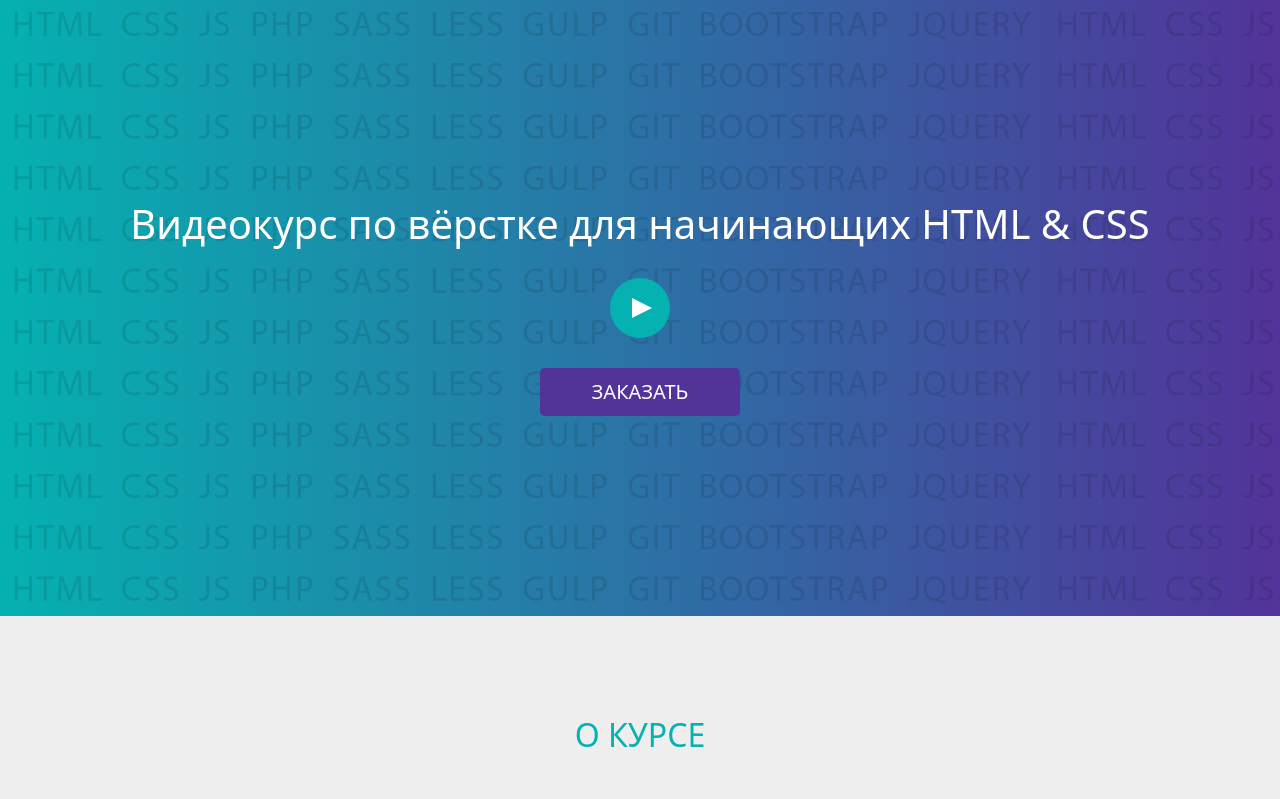
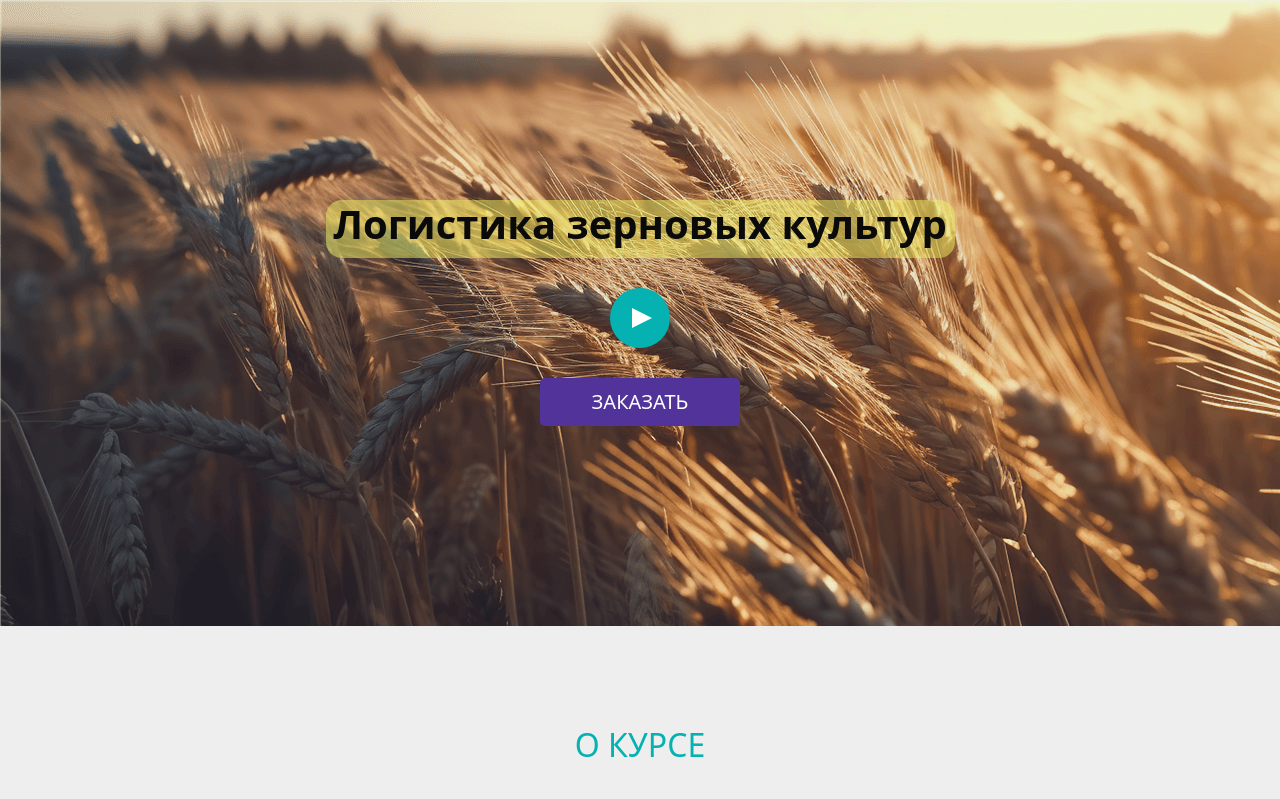
Before and after one commit to MrIxxx/bootstrapExample2, a plain HTML site: page index.html in a window 1280 px wide. Shown: the top 799 px of the page. Drawn offline with Linux system fonts and the light colour scheme.

Commit message:
change head

```diff
--- a/css/style.css
+++ b/css/style.css
@@ -11,14 +11,45 @@ header {
     padding: 200px 0;
 }
 
+/*header,
+footer {
+    background: url(../img/zerno4.png), var(--color1);
+    background: url(../img/zerno4.png), -moz-linear-gradient(left, var(--color1) 0%, var(--color2) 100%);
+    background: url(../img/zerno4.png), -webkit-linear-gradient(left, var(--color1) 0%, var(--color2) 100%);
+    background: url(../img/zerno4.png), linear-gradient(to right, var(--color1) 0%, var(--color2) 100%);
+    filter: url(../img/zerno4.png), progid:DXImageTransform.Microsoft.gradient(startColorstr=var(--color1), endColorstr=var(--color2), GradientType=1);
+    background-size: auto;
+}*/
+
 header,
 footer {
-    background: url(../img/pattern.png), var(--color1);
-    background: url(../img/pattern.png), -moz-linear-gradient(left, var(--color1) 0%, var(--color2) 100%);
-    background: url(../img/pattern.png), -webkit-linear-gradient(left, var(--color1) 0%, var(--color2) 100%);
-    background: url(../img/pattern.png), linear-gradient(to right, var(--color1) 0%, var(--color2) 100%);
-    filter: url(../img/pattern.png), progid:DXImageTransform.Microsoft.gradient(startColorstr=var(--color1), endColorstr=var(--color2), GradientType=1);
-    background-size: contain;
+    background: url(../img/zerno.png);
+    background: url(../img/zerno.png);
+    background: url(../img/zerno.png);
+    background: url(../img/zerno.png);
+    filter: url(../img/zerno.png);
+    background-size: auto;
+}
+header {
+    position: relative;
+    z-index: 0;
+}
+header::after {
+    content: "";
+    position: absolute;
+    inset: 0;
+    background-color: rgba(108, 159, 224, 0.1);
+    z-index: -1;
+}
+
+.zagolovok {
+    display: block;
+    max-width: 629px;
+    margin: 0 auto;
+    padding-bottom: 10px;
+    color: var(--bs-white);
+    background-color: rgba(237, 240, 98, 0.5);
+    border-radius: 1rem;
 }
 
 .itd_play {
--- a/index.html
+++ b/index.html
@@ -3,18 +3,25 @@
 <head>
     <meta charset="UTF-8">
     <meta name="viewport" content="width=device-width, initial-scale=1.0">
-    <link rel="shortcut icon" href="img/favicon.ico" type="image/x-icon">
+    <link rel="shortcut icon" href="img/ico/favicon.ico" type="image/x-icon">
+    <link rel="apple-touch-icon" sizes="180x180" href="img/ico/apple-touch-icon.png">
+    <link rel="icon" type="image/png" sizes="32x32" href="img/ico/favicon-32x32.png">
+    <link rel="icon" type="image/png" sizes="16x16" href="img/ico/favicon-16x16.png">
+    <link rel="icon" type="image/png" sizes="192x192" href="img/ico/android-chrome-192x192.png">
+    <link rel="icon" type="image/png" sizes="512x512" href="img/ico/android-chrome-512x512.png">
+    <link rel="manifest" href="img/ico/site.webmanifest">
+
     <link rel="stylesheet" href="css/bootstrap.min.css">
     <link rel="stylesheet" href="css/fontello.css">
     <link rel="stylesheet" href="css/style.css ">
-    <title>Заголовок</title>
+    <title>Зерновая логистика</title>
 </head>
 <body>
     <header>
         <div class="container">
             <div class="row">
                 <div class="col-12">
-                    <h1 class="text-center text-white">Видеокурс по вёрстке для начинающих HTML & CSS</h1>
+                    <h1 class="text-center fw-bold zagolovok" style="color: rgb(10, 10, 10);">Логистика зерновых культур</h1>
                     <div class="itd_play" data-bs-toggle="modal" data-bs-target="#exampleModal">
                         <div class="itd_triangle"></div>
                     </div>
```
Also changed, not shown: img/ico/android-chrome-192x192.png (added), img/ico/android-chrome-512x512.png (added), img/ico/apple-touch-icon.png (added), img/ico/favicon-16x16.png (added), img/ico/favicon-32x32.png (added), img/ico/favicon.ico (added), img/ico/site.webmanifest (added), img/ico/зерноF.png (added), img/zerno.png (added), 2 other files.
